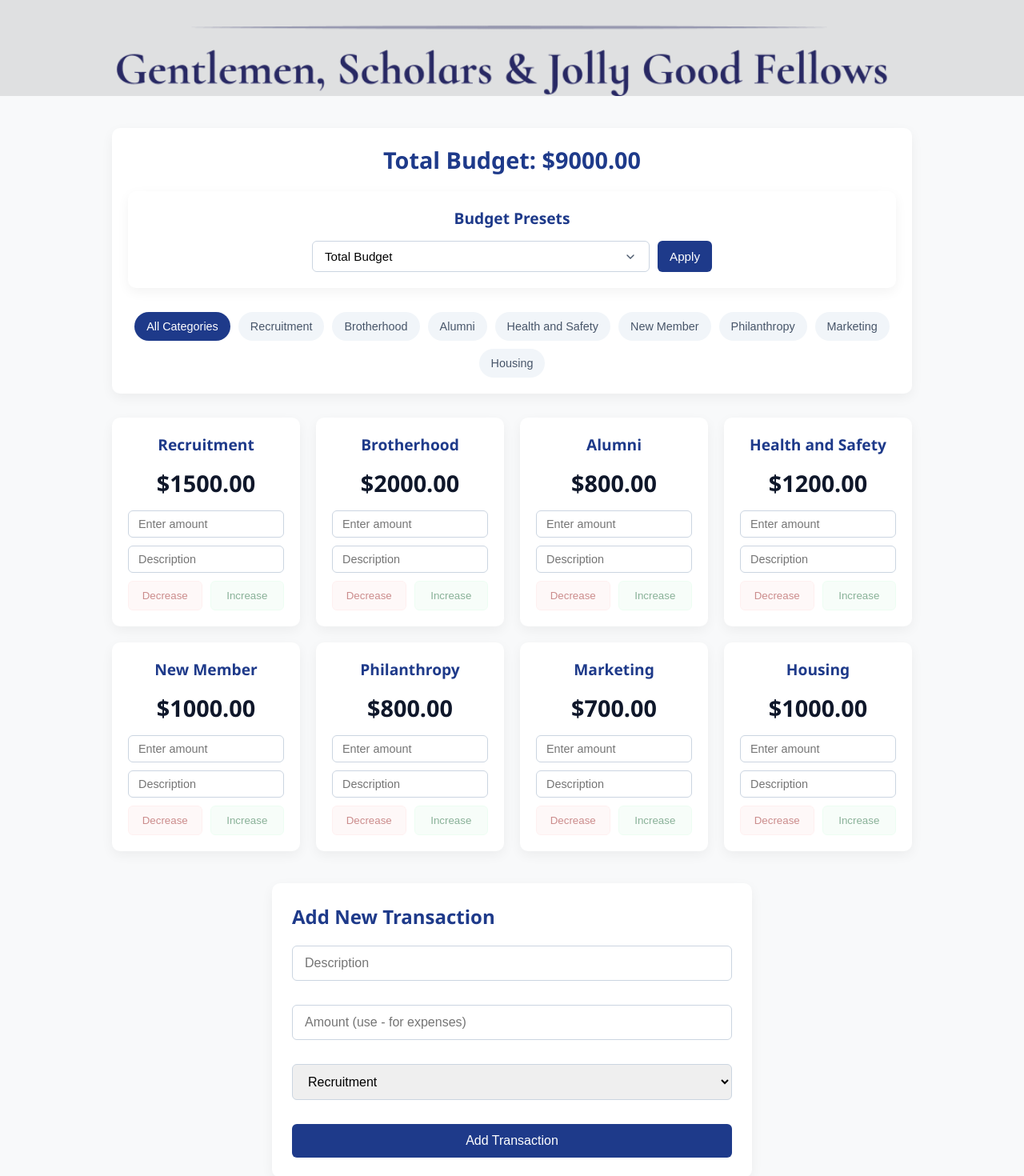
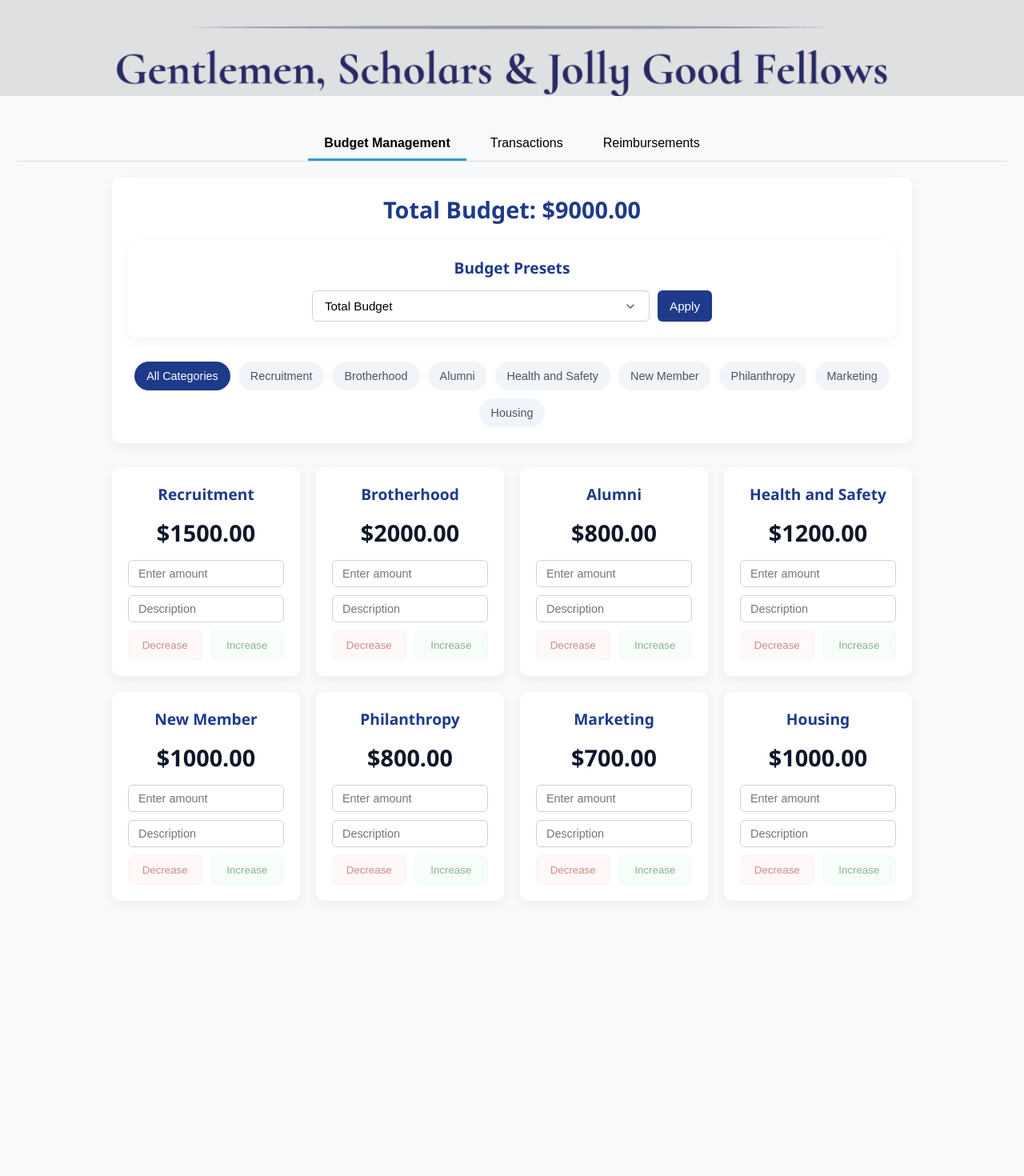
Before and after one commit to whhlct/Finance-Management-System, a React (Create React App) app in the folder Frontend/: page / in a window 1280 px wide. Shown: the part 520-1990 px from the top of the page at 80% size. After the commit the page ends 1726 px from the top, so only its background shows below. Built offline with nearby package versions, Linux system fonts and the light colour scheme.

Commit message:
Update App.js

```diff
--- a/Frontend/src/App.js
+++ b/Frontend/src/App.js
@@ -2,6 +2,8 @@ import React, { useState, useEffect } from 'react';
 import Hero from './components/hero';
 import TransactionForm from './components/TransactionForm';
 import TransactionList from './components/TransactionList';
+import ReimbursementForm from './components/ReimbursementForm';
+import ReimbursementList from './components/ReimbursementList';
 import './App.css';
 
 // Import template data
@@ -25,7 +27,9 @@ function App() {
   const [budgets, setBudgets] = useState(budgetTemplatesData.defaultBudgets);
 
   const [transactions, setTransactions] = useState([]);
+  const [reimbursements, setReimbursements] = useState([]);
   const [activeCategory, setActiveCategory] = useState('all');
+  const [activeTab, setActiveTab] = useState('budget'); // 'budget', 'transactions', 'reimbursements'
   const [budgetInputs, setBudgetInputs] = useState(
     Object.fromEntries(
       budgetCategories.map(category => [
@@ -63,6 +67,47 @@ function App() {
       ...budgets,
       [transaction.category]: budgets[transaction.category] + transaction.amount
     });
+  };
+
+  // Add a reimbursement request
+  const addReimbursement = (reimbursement) => {
+    const highestId = reimbursements.length > 0
+      ? Math.max(...reimbursements.map(r => r.id))
+      : 0;
+
+    const newReimbursement = {
+      ...reimbursement,
+      id: highestId + 1
+    };
+
+    setReimbursements([newReimbursement, ...reimbursements]);
+  };
+
+  // Update reimbursement status
+  const updateReimbursementStatus = (id, newStatus) => {
+    setReimbursements(
+      reimbursements.map(reimbursement =>
+        reimbursement.id === id
+          ? { ...reimbursement, status: newStatus }
+          : reimbursement
+      )
+    );
+
+    // If approved, add negative transaction (expense) to the budget
+    if (newStatus === 'Approved') {
+      const approvedReimbursement = reimbursements.find(r => r.id === id);
+      if (approvedReimbursement) {
+        const reimbursementTransaction = {
+          id: Math.floor(Math.random() * 1000000),
+          description: `Reimbursement: ${approvedReimbursement.description} (${approvedReimbursement.name})`,
+          amount: -approvedReimbursement.amount, // Negative amount as it's an expense
+          category: approvedReimbursement.category,
+          date: new Date().toISOString()
+        };
+
+        addTransaction(reimbursementTransaction);
+      }
+    }
   };
 
   // Delete a transaction and revert its effect on the budget.
@@ -126,6 +171,29 @@ function App() {
     <div className="App">
       <Hero totalBudget={totalBudget} categoriesCount={budgetCategories.length} />
       <main className="main-content">
+        <div className="main-tabs">
+          <button
+            className={activeTab === 'budget' ? 'active' : ''}
+            onClick={() => setActiveTab('budget')}
+          >
+            Budget Management
+          </button>
+          <button
+            className={activeTab === 'transactions' ? 'active' : ''}
+            onClick={() => setActiveTab('transactions')}
+          >
+            Transactions
+          </button>
+          <button
+            className={activeTab === 'reimbursements' ? 'active' : ''}
+            onClick={() => setActiveTab('reimbursements')}
+          >
+            Reimbursements
+          </button>
+        </div>
+
+        {activeTab === 'budget' && (
+          <>
             <div className="budget-overview">
               <h2>Total Budget: ${totalBudget.toFixed(2)}</h2>
 
@@ -249,28 +317,42 @@ function App() {
                       </button>
                     </div>
                   </div>
-              <div className="budget-quickactions">
-                <button onClick={() => adjustBudget(activeCategory, -100)}>-$100</button>
-                <button onClick={() => adjustBudget(activeCategory, -50)}>-$50</button>
-                <button onClick={() => adjustBudget(activeCategory, 50)}>+$50</button>
-                <button onClick={() => adjustBudget(activeCategory, 100)}>+$100</button>
-              </div>
                 </div>
               )}
             </div>
+          </>
+        )}
 
-        <section className="transactions">
+        {activeTab === 'transactions' && (
+          <div className="transactions-section">
+            <div className="transactions-container">
               <TransactionForm
                 addTransaction={addTransaction}
                 categories={budgetCategories}
-            defaultCategory={activeCategory !== 'all' ? activeCategory : budgetCategories[0]}
+                defaultCategory={activeCategory !== 'all' ? activeCategory : undefined}
               />
               <TransactionList
                 transactions={filteredTransactions}
                 deleteTransaction={deleteTransaction}
-            title={activeCategory === 'all' ? 'All Transactions' : `${activeCategory} Transactions`}
               />
-        </section>
+            </div>
+          </div>
+        )}
+
+        {activeTab === 'reimbursements' && (
+          <div className="reimbursements-section">
+            <div className="reimbursements-container">
+              <ReimbursementForm
+                categories={budgetCategories}
+                addReimbursement={addReimbursement}
+              />
+              <ReimbursementList
+                reimbursements={reimbursements}
+                updateReimbursementStatus={updateReimbursementStatus}
+              />
+            </div>
+          </div>
+        )}
       </main>
     </div>
   );
```
Lines whose indentation alone changed are shown as unchanged.
